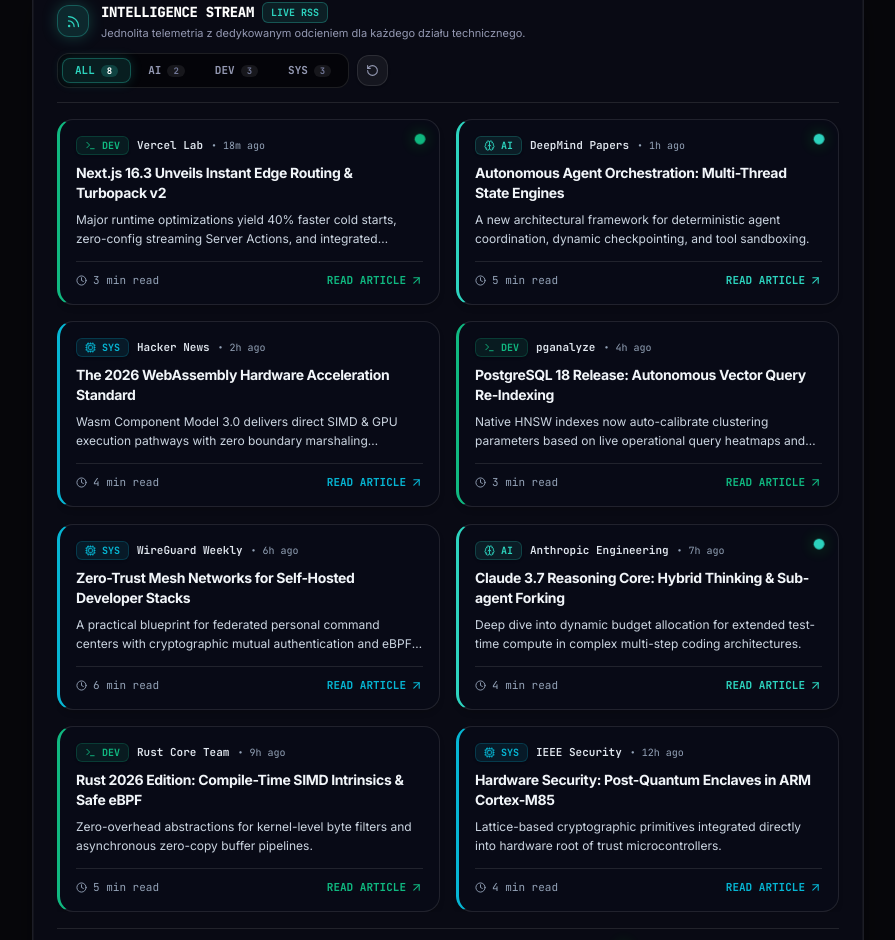
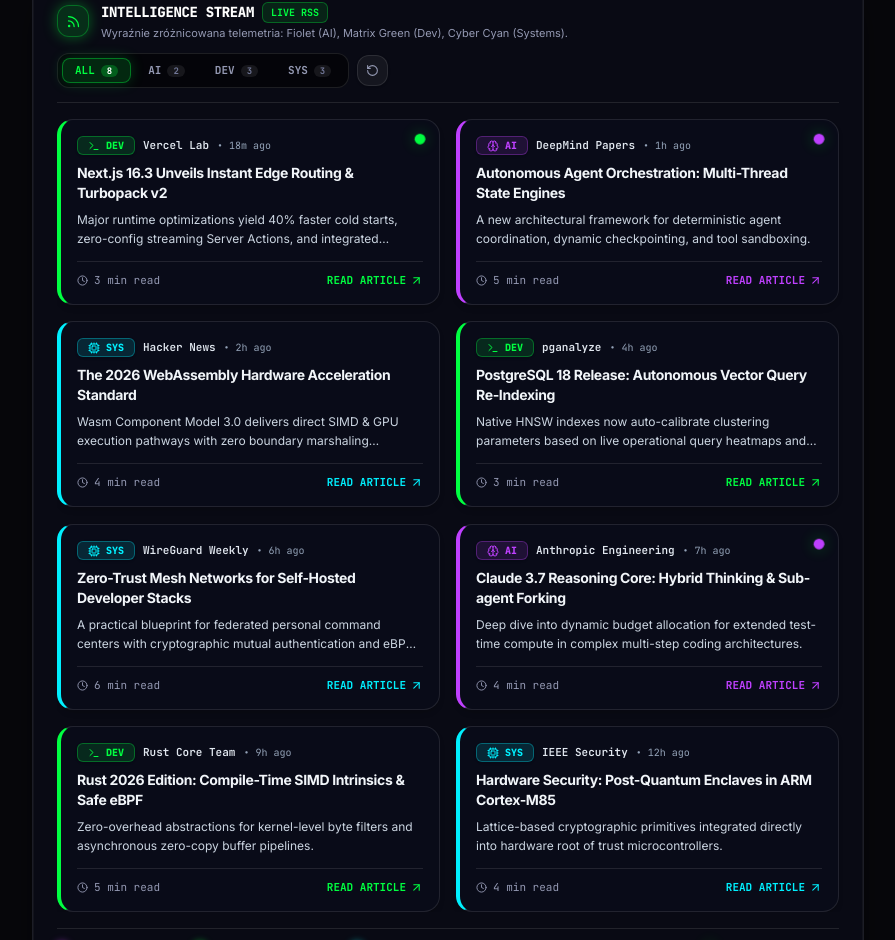
Before and after one commit to DirtyDreams/DirtyNest, a Next.js app: page / in a window 1280 px wide. Shown: the part 1375-2315 px from the top of the page, without its empty margins (56-951 px from the left). Built offline with nearby package versions, Linux system fonts and the light colour scheme; no server answers.

Commit message:
feat(rss-feed): apply distinct, highly recognizable neon signature colors per department (Purple for AI, Green for Dev, Cyan for Sys)

```diff
--- a/src/components/widgets/RssFeed.tsx
+++ b/src/components/widgets/RssFeed.tsx
@@ -117,21 +117,24 @@ const mockFeedItems: FeedArticle[] = [
   },
 ];
 
-// 1 Dedykowany Odcień na Dział / Department
+// Wyraźne, zróżnicowane i kontrastujące kolory dla każdego działu
 const DEPARTMENT_SPECS = {
   AI: {
     label: "AI CORE",
-    color: "#2DD4BF", // Teal
+    color: "#BF40FF", // Wyrazisty Neon Fiolet
+    lightColor: "#E9D5FF",
     icon: Brain,
   },
   DEV: {
     label: "DEV RUNTIME",
-    color: "#10B981", // Emerald
+    color: "#00FF41", // Wyrazista Neon Matrix Green
+    lightColor: "#A7F3D0",
     icon: Terminal,
   },
   SYS: {
     label: "SYSTEM & SEC",
-    color: "#06B6D4", // Cyan
+    color: "#00F0FF", // Wyrazisty Neon Cyjan
+    lightColor: "#BAE6FD",
     icon: Cpu,
   },
 };
@@ -174,10 +177,10 @@ export default function RssFeed() {
       <div className="hud-corner hud-corner-bl" />
       <div className="hud-corner hud-corner-br" />
 
-      {/* Widget Header with Consistent Category Filter Pills */}
+      {/* Widget Header with Distinct Category Filter Pills */}
       <div className="flex flex-wrap items-center justify-between gap-3 pb-3.5 border-b border-white/10">
         <div className="flex items-center gap-3">
-          <div className="w-8 h-8 rounded-xl bg-[#2DD4BF]/15 border border-[#2DD4BF]/30 flex items-center justify-center text-[#2DD4BF] shadow-[0_0_15px_rgba(45,212,191,0.25)]">
+          <div className="w-8 h-8 rounded-xl bg-[#00FF41]/15 border border-[#00FF41]/30 flex items-center justify-center text-[#00FF41] shadow-[0_0_15px_rgba(0,255,65,0.25)]">
             <Rss size={15} />
           </div>
           <div>
@@ -185,12 +188,12 @@ export default function RssFeed() {
               <h3 className="text-sm font-black tracking-tight text-white uppercase font-mono">
                 INTELLIGENCE STREAM
               </h3>
-              <span className="text-[10px] font-bold text-[#2DD4BF] px-2 py-0.5 rounded-md bg-[#2DD4BF]/10 border border-[#2DD4BF]/30 font-mono">
+              <span className="text-[10px] font-bold text-[#00FF41] px-2 py-0.5 rounded-md bg-[#00FF41]/10 border border-[#00FF41]/30 font-mono">
                 LIVE RSS
               </span>
             </div>
             <p className="text-[11px] text-[#9499B3] mt-0.5">
-              Jednolita telemetria z dedykowanym odcieniem dla każdego działu technicznego.
+              Wyraźnie zróżnicowana telemetria: Fiolet (AI), Matrix Green (Dev), Cyber Cyan (Systems).
             </p>
           </div>
         </div>
@@ -202,9 +205,9 @@ export default function RssFeed() {
               const isActive = selectedCat === cat;
               const count = countFor(cat);
 
-              let activeColor = "#2DD4BF";
-              if (cat === "DEV") activeColor = "#10B981";
-              if (cat === "SYS") activeColor = "#06B6D4";
+              let activeColor = "#00FF41";
+              if (cat === "AI") activeColor = "#BF40FF";
+              if (cat === "SYS") activeColor = "#00F0FF";
 
               return (
                 <button
@@ -216,17 +219,17 @@ export default function RssFeed() {
                   }}
                   className="px-3 py-1 rounded-lg transition-all duration-150 cursor-pointer flex items-center gap-1.5 font-bold text-[11px]"
                   style={{
-                    background: isActive ? `${activeColor}20` : "transparent",
+                    background: isActive ? `${activeColor}25` : "transparent",
                     color: isActive ? activeColor : "#9499B3",
-                    border: isActive ? `1px solid ${activeColor}50` : "1px solid transparent",
-                    boxShadow: isActive ? `0 0 12px ${activeColor}30` : "none",
+                    border: isActive ? `1px solid ${activeColor}60` : "1px solid transparent",
+                    boxShadow: isActive ? `0 0 14px ${activeColor}35` : "none",
                   }}
                 >
                   <span>{cat}</span>
                   <span
                     className="text-[9px] px-1.5 py-0.2 rounded-full font-mono"
                     style={{
-                      background: isActive ? `${activeColor}35` : "rgba(255,255,255,0.08)",
+                      background: isActive ? `${activeColor}40` : "rgba(255,255,255,0.08)",
                       color: isActive ? "#FFFFFF" : "#717798",
                     }}
                   >
@@ -241,7 +244,7 @@ export default function RssFeed() {
             type="button"
             onClick={handleRefresh}
             className={`p-2 rounded-xl bg-white/5 hover:bg-white/10 border border-white/10 text-[#9499B3] hover:text-white transition-all cursor-pointer shadow-sm ${
-              isRefreshing ? "animate-spin text-[#2DD4BF]" : "hover:scale-105 active:scale-95"
+              isRefreshing ? "animate-spin text-[#00FF41]" : "hover:scale-105 active:scale-95"
             }`}
             title="Refresh Feed"
           >
@@ -250,7 +253,7 @@ export default function RssFeed() {
         </div>
       </div>
 
-      {/* 2-Column Consistent Single-Shade-Per-Department Grid */}
+      {/* 2-Column Responsive Feed Grid with Distinct Department Colors */}
       <div className="grid grid-cols-1 md:grid-cols-2 gap-4 flex-1 overflow-y-auto pr-1 -mr-1">
         {filtered.map((item) => {
           const dept = DEPARTMENT_SPECS[item.category];
@@ -261,13 +264,13 @@ export default function RssFeed() {
             <article
               key={item.id}
               onClick={() => toggleRead(item.id, item.url)}
-              className="p-4 rounded-2xl cursor-pointer transition-all duration-200 group relative flex flex-col justify-between gap-3 bg-[#090C18]/90 hover:bg-[#0E1326] border border-white/10 hover:shadow-2xl hover:-translate-y-0.5 active:translate-y-0 animate-slide-up-fade shadow-md"
+              className="p-4 rounded-2xl cursor-pointer transition-all duration-200 group relative flex flex-col justify-between gap-3 bg-[#0A0D1A]/90 hover:bg-[#10142A] border border-white/10 hover:shadow-2xl hover:-translate-y-0.5 active:translate-y-0 animate-slide-up-fade shadow-md"
               style={{
-                borderLeftWidth: "3.5px",
+                borderLeftWidth: "4px",
                 borderLeftColor: color,
               }}
             >
-              {/* Unread Glow Pulse Dot */}
+              {/* Unread Glow Pulse Dot in Department Color */}
               {item.unread && (
                 <div className="absolute top-3.5 right-3.5 flex items-center gap-1.5">
                   <span
@@ -280,7 +283,7 @@ export default function RssFeed() {
                     className="w-2.5 h-2.5 rounded-full animate-neural-pulse"
                     style={{
                       backgroundColor: color,
-                      boxShadow: `0 0 10px ${color}`,
+                      boxShadow: `0 0 12px ${color}`,
                     }}
                   />
                 </div>
@@ -290,14 +293,14 @@ export default function RssFeed() {
                 {/* Meta Header */}
                 <div className="flex items-center gap-2 font-mono text-xs">
                   <span
-                    className="text-[10px] font-bold px-2 py-0.5 rounded-md uppercase flex items-center gap-1.5 shadow-sm"
+                    className="text-[10px] font-extrabold px-2.5 py-0.5 rounded-md uppercase flex items-center gap-1.5 shadow-sm"
                     style={{
                       color: color,
-                      backgroundColor: `${color}18`,
-                      border: `1px solid ${color}35`,
+                      backgroundColor: `${color}20`,
+                      border: `1px solid ${color}50`,
                     }}
                   >
-                    <CategoryIcon size={11} />
+                    <CategoryIcon size={12} />
                     <span>{item.category}</span>
                   </span>
 
@@ -310,7 +313,7 @@ export default function RssFeed() {
                   </span>
                 </div>
 
-                {/* Article Title in Crisp High-Contrast White with Department Color on Hover */}
+                {/* Article Title in Crisp High-Contrast White */}
                 <h4
                   className="text-sm font-bold text-slate-100 transition-colors leading-snug tracking-tight group-hover:text-white"
                 >
@@ -324,9 +327,9 @@ export default function RssFeed() {
               </div>
 
               {/* Bottom Quick Link Info & Reading Time */}
-              <div className="flex items-center justify-between pt-2.5 border-t border-white/10 text-[11px] font-mono text-[#94A3B8] group-hover:text-[#E2E8F0] transition-colors">
+              <div className="flex items-center justify-between pt-2.5 border-t border-white/10 text-[11px] font-mono text-[#9499B3] group-hover:text-[#E2E8F0] transition-colors">
                 <div className="flex items-center gap-1.5">
-                  <Clock size={11} className="text-[#94A3B8]" />
+                  <Clock size={11} className="text-[#9499B3]" />
                   <span>{item.readTime}</span>
                 </div>
 
@@ -346,26 +349,26 @@ export default function RssFeed() {
         })}
       </div>
 
-      {/* Feed Status Summary Strip with Department Legend */}
-      <div className="pt-3 border-t border-white/10 flex flex-wrap items-center justify-between gap-2 text-xs font-mono text-[#94A3B8]">
-        <div className="flex items-center gap-3">
+      {/* Feed Status Summary Strip with Distinct Legend */}
+      <div className="pt-3 border-t border-white/10 flex flex-wrap items-center justify-between gap-2 text-xs font-mono text-[#9499B3]">
+        <div className="flex items-center gap-4">
           <div className="flex items-center gap-1.5">
-            <span className="w-2 h-2 rounded-full bg-[#2DD4BF]" />
-            <span className="text-[11px] text-[#2DD4BF]">AI (Teal)</span>
+            <span className="w-2.5 h-2.5 rounded-full bg-[#BF40FF] shadow-[0_0_8px_#BF40FF]" />
+            <span className="text-[11px] text-[#BF40FF] font-bold">AI Core (Purple)</span>
           </div>
           <div className="flex items-center gap-1.5">
-            <span className="w-2 h-2 rounded-full bg-[#10B981]" />
-            <span className="text-[11px] text-[#10B981]">DEV (Emerald)</span>
+            <span className="w-2.5 h-2.5 rounded-full bg-[#00FF41] shadow-[0_0_8px_#00FF41]" />
+            <span className="text-[11px] text-[#00FF41] font-bold">Dev Runtime (Green)</span>
           </div>
           <div className="flex items-center gap-1.5">
-            <span className="w-2 h-2 rounded-full bg-[#06B6D4]" />
-            <span className="text-[11px] text-[#06B6D4]">SYS (Cyan)</span>
+            <span className="w-2.5 h-2.5 rounded-full bg-[#00F0FF] shadow-[0_0_8px_#00F0FF]" />
+            <span className="text-[11px] text-[#00F0FF] font-bold">System & Sec (Cyan)</span>
           </div>
         </div>
 
-        <div className="flex items-center gap-1.5 text-[#2DD4BF] shrink-0 ml-auto font-bold text-[11px]">
-          <span className="w-2 h-2 rounded-full bg-[#2DD4BF] animate-neural-pulse" />
-          <span>SINGLE-SHADE DEPARTMENTS ACTIVE</span>
+        <div className="flex items-center gap-1.5 text-[#00FF41] shrink-0 ml-auto font-bold text-[11px]">
+          <span className="w-2 h-2 rounded-full bg-[#00FF41] animate-neural-pulse" />
+          <span>FEED ENGINE ACTIVE</span>
         </div>
       </div>
     </div>
```
